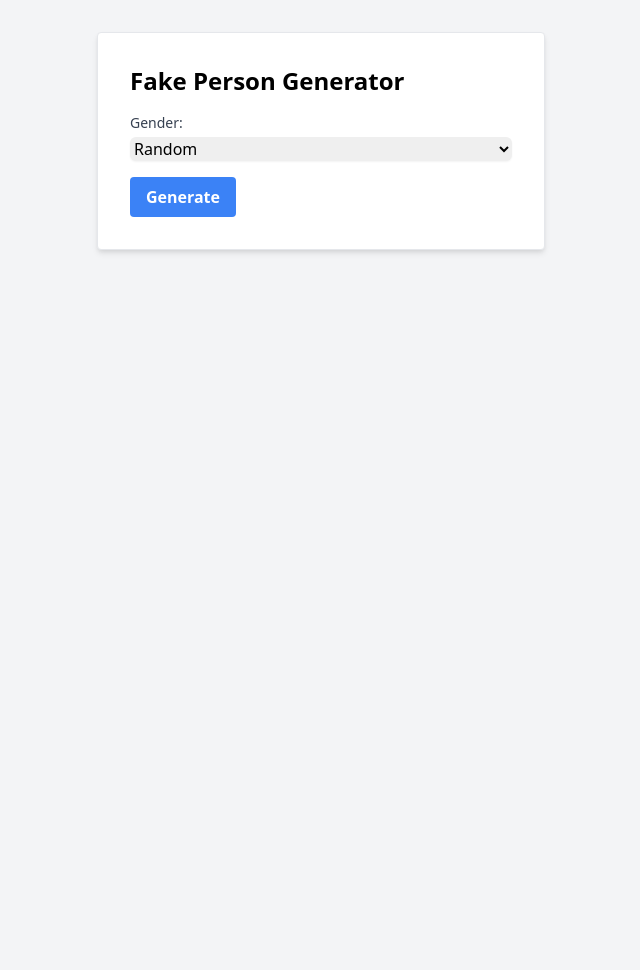
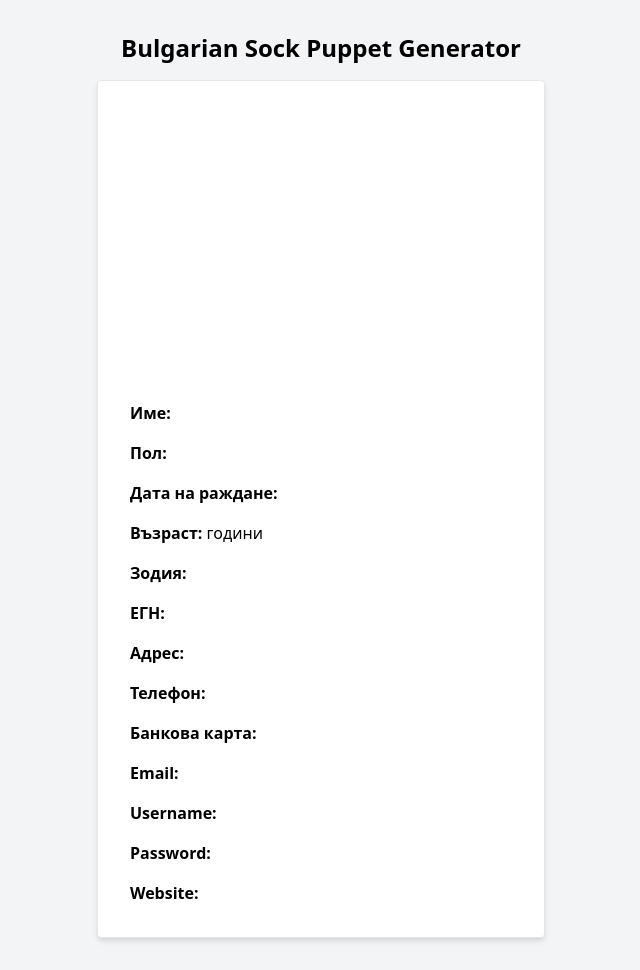
Before and after one commit to keremidarski/bulgarian_fake_name_generator, a Flask app: page / in a window 1280 px wide. Shown: the whole page, without its empty margins (319-959 px from the left). Before the commit the page ends 253 px from the top, so only its background shows below. Run offline with Flask 3, Linux system fonts and the light colour scheme.

Commit message:
Update index.html

```diff
--- a/templates/index.html
+++ b/templates/index.html
@@ -4,38 +4,53 @@
 <head>
     <meta charset="UTF-8">
     <meta name="viewport" content="width=device-width, initial-scale=1.0">
-    <title>Fake Person Generator</title>
-    <link rel="stylesheet" href="https://cdn.jsdelivr.net/npm/tailwindcss@2.2.19/dist/tailwind.min.css">
-    <link rel="stylesheet" href="{{ url_for('static', filename='css/styles.css') }}">
+    <title>Bulgarian Sock Puppet Generator</title>
+    <link href="https://cdn.jsdelivr.net/npm/tailwindcss@2.2.19/dist/tailwind.min.css" rel="stylesheet">
+    <style>
+        /* Custom CSS for centering photo frame */
+        #photoFrameContainer {
+            display: flex;
+            justify-content: center;
+        }
+
+        #photoFrame {
+            width: 256px;
+            height: 256px;
+            background-size: cover;
+            background-position: center;
+        }
+    </style>
 </head>
 
 <body class="bg-gray-100">
     <div class="container mx-auto py-8">
-        <div class="max-w-md mx-auto bg-white p-8 border rounded shadow-md">
-            <h1 class="text-2xl font-bold mb-4">Fake Person Generator</h1>
-            <form action="/generate" method="post">
-                <div class="mb-4">
-                    <label for="gender" class="block text-sm font-medium text-gray-700">Gender:</label>
-                    <select name="gender" id="gender"
-                        class="mt-1 block w-full rounded-md border-gray-300 shadow-sm focus:border-blue-300 focus:ring focus:ring-blue-200 focus:ring-opacity-50">
-                        <option value="random">Random</option>
-                        <option value="male">Male</option>
-                        <option value="female">Female</option>
-                    </select>
+        <h1 class="text-2xl font-bold text-center mb-4">Bulgarian Sock Puppet Generator</h1>
+        <div class="flex justify-center">
+            <div id="puppetInfo"
+                class="max-w-md w-full mx-4 bg-white p-8 border rounded shadow-md grid grid-cols-2 gap-4 text-left">
+                <!-- Card for puppet information -->
+                <div id="photoFrameContainer" class="col-span-2">
+                    <div class="w-64 h-64 bg-cover bg-center mb-4" id="photoFrame"></div>
                 </div>
-                <button type="submit" class="bg-blue-500 hover:bg-blue-700 text-white font-bold py-2 px-4 rounded">
-                    Generate
-                </button>
-            </form>
-
-            {% if puppet %}
-            <div class="mt-8">
-                <h2 class="text-lg font-bold mb-2">Generated Fake Person:</h2>
-                <p>{{ puppet }}</p>
+                <div class="col-span-2"><strong>Име: </strong><span id="cyrillicFirstName"></span> <span
+                        id="cyrillicFamilyName"></span></div>
+                <div class="col-span-2"><strong>Пол: </strong><span id="gender"></span></div>
+                <div class="col-span-2"><strong>Дата на раждане: </strong><span id="dob"></span></div>
+                <div class="col-span-2"><strong>Възраст: </strong><span id="age"></span> години</div>
+                <div class="col-span-2"><strong>Зодия: </strong><span id="starSign"></span></div>
+                <div class="col-span-2"><strong>ЕГН: </strong><span id="egn"></span></div>
+                <div class="col-span-2"><strong>Адрес: </strong><span id="address"></span></div>
+                <div class="col-span-2"><strong>Телефон: </strong><span id="phoneNumber"></span></div>
+                <div class="col-span-2"><strong>Банкова карта: </strong><span id="creditCard"></span></div>
+                <div class="col-span-2"><strong>Email: </strong><span id="email"></span></div>
+                <div class="col-span-2"><strong>Username: </strong><span id="username"></span></div>
+                <div class="col-span-2"><strong>Password: </strong><span id="password"></span></div>
+                <div class="col-span-2"><strong>Website: </strong><span id="websiteDomain"></span></div>
             </div>
-            {% endif %}
         </div>
     </div>
+
+    <script src="{{ url_for('static', filename='js/script.js') }}"></script>
 </body>
 
 </html>
```
